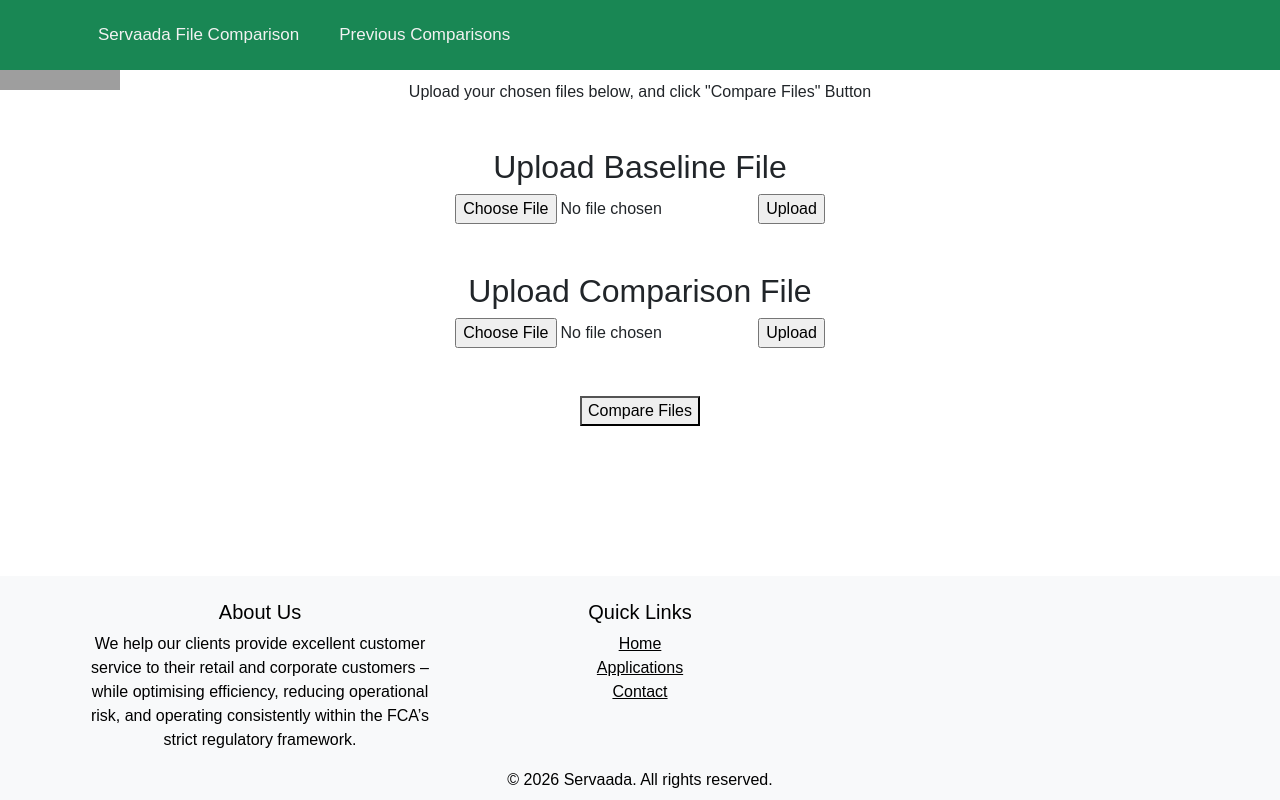
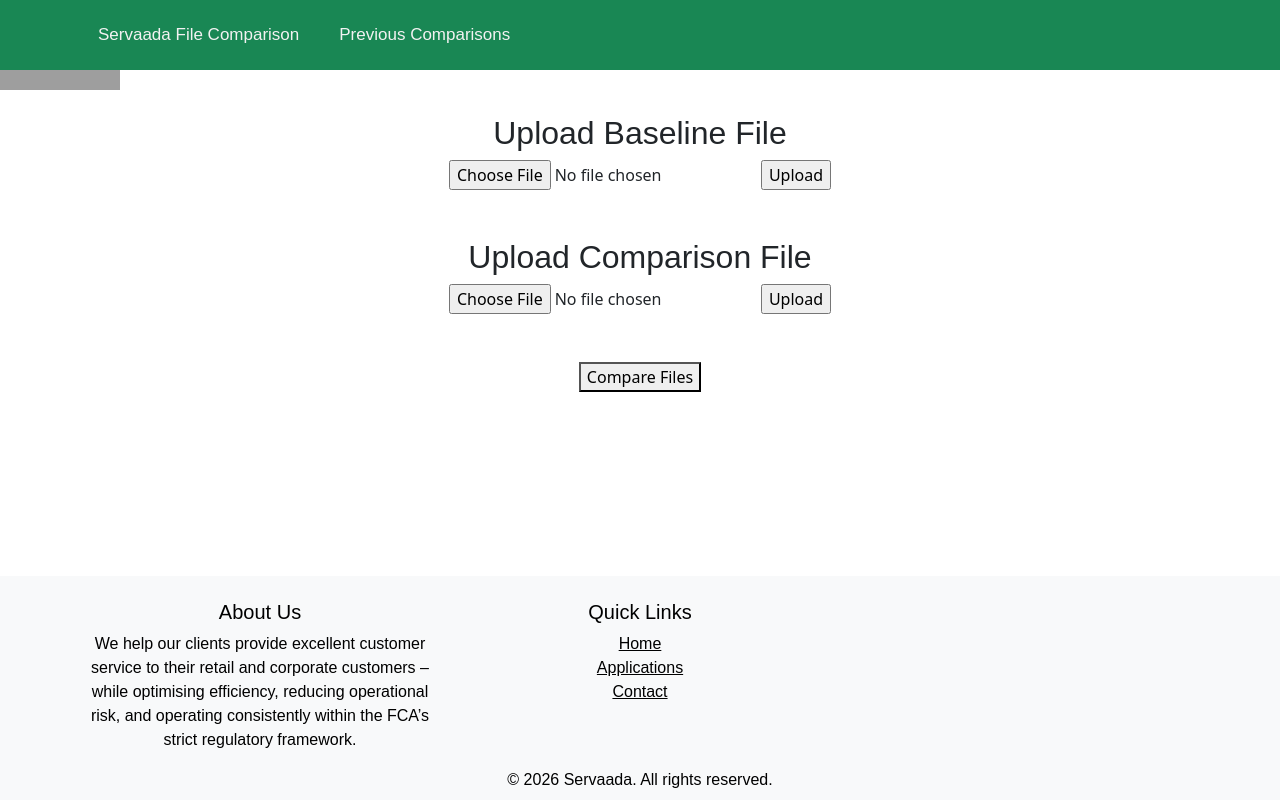
Before and after one commit to bpp-sot/mattw_app_development, a React (Vite) app: page / in a window 1280 px wide. Built offline with nearby package versions, Linux system fonts and the light colour scheme; grey boxes are pictures that could not be loaded.

Commit message:
Removing duplicate information

```diff
--- a/src/App.jsx
+++ b/src/App.jsx
@@ -23,7 +23,7 @@
           </Navbar.Collapse>
         </Container>
       </Navbar>
-      <main id ="pageinformation">Upload your chosen files below, and click "Compare Files" Button
+      <main>
         <p id ="pageinformation">Upload your chosen files below, and click "Compare Files" Button</p>
         <div className ="fileuploads">
           <h2 className ="upload-titles">Upload Baseline File</h2>
```
